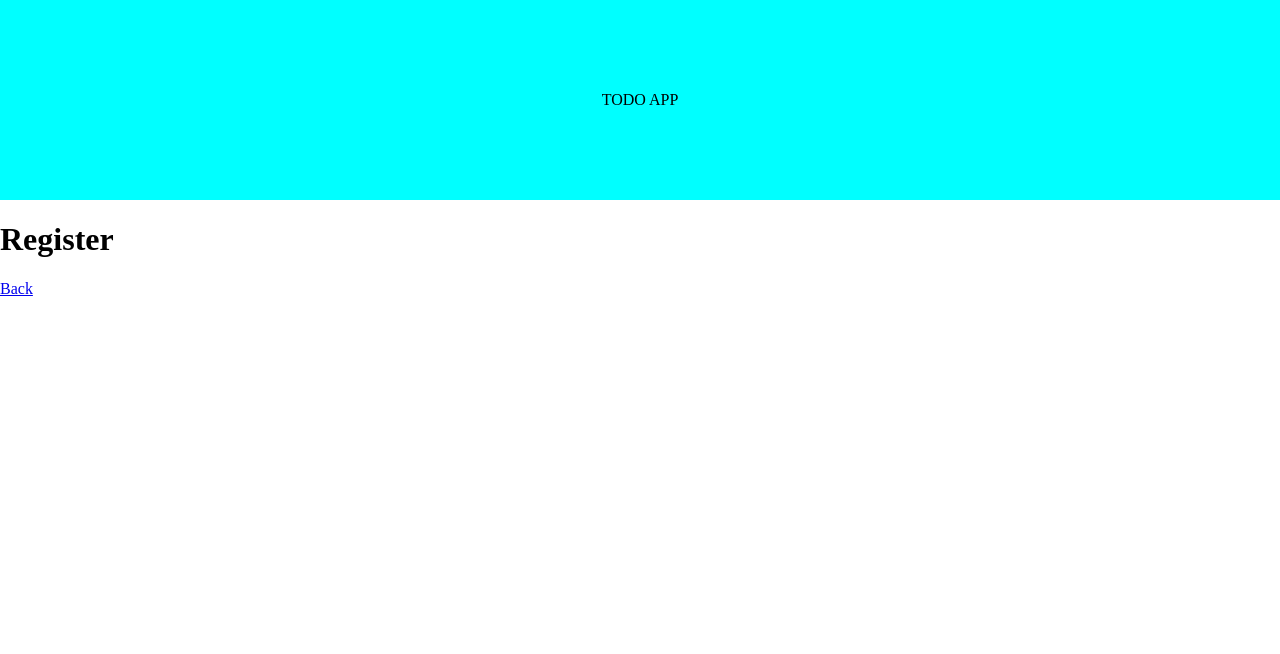
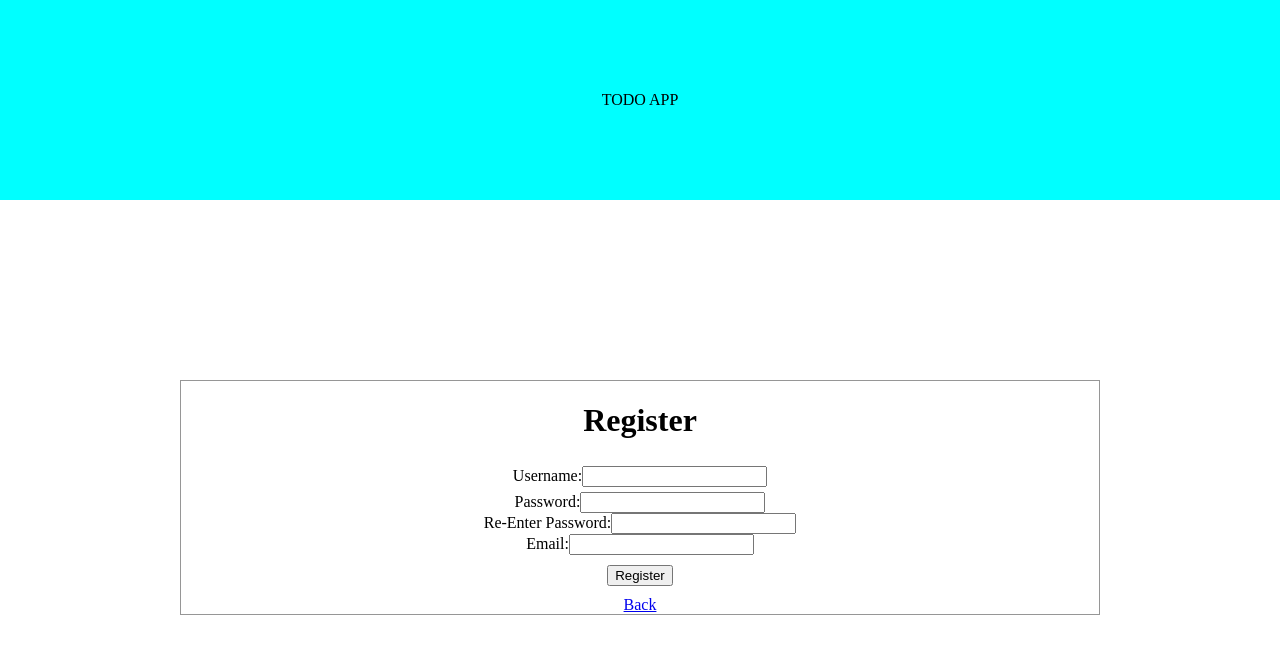
Before and after one commit to yigitgokkaya/ToDo_project, a React (Create React App) app: page /register in a window 1280 px wide. Shown: the top 654 px of the page. Built offline with nearby package versions, Linux system fonts and the light colour scheme.

Commit message:
initial setup for forms

```diff
--- a/src/pages/Login.js
+++ b/src/pages/Login.js
@@ -1,15 +1,29 @@
-import React from 'react';
-import { Link } from 'react-router-dom';
+import React from "react";
+import { Link } from "react-router-dom";
+import "../styling/Login.css";
 
 const Login = () => {
   return (
-    <div>
-      <h1>Login</h1>
-      <Link to="/Register">
-        Register
-      </Link>
-    </div>
-  )
-}
+    <form>
+      <div className="login_controls">
+        <h1>Login</h1>
+        <div className="uname_controls">
+          <label>Username:</label>
+          <input type="text"></input>
+        </div>
+        <div className="password_controls">
+          <label>Password:</label>
+          <input type="text"></input>
+        </div>
+        <div className="action_controls">
+          <button>Login</button>
+        </div>
+        <div>
+          <Link to="/Register">Register</Link>
+        </div>
+      </div>
+    </form>
+  );
+};
 
-export default Login
+export default Login;
--- a/src/pages/PrivateRoutes.js
+++ b/src/pages/PrivateRoutes.js
@@ -5,6 +5,9 @@ const PrivateRoutes = () => {
   let auth = { token: false};
 
   return auth.token ? <Outlet /> : <Navigate to="/" />;
+  // 31 bu yıl en iyi yıl xd
+  const dedo = 31;
+
 };
 
 export default PrivateRoutes;
--- a/src/pages/Register.js
+++ b/src/pages/Register.js
@@ -3,12 +3,35 @@ import { Link } from "react-router-dom";
 
 const Register = () => {
   return (
-    <div>
+    <form>
+    <div className="login_controls">
       <h1>Register</h1>
-      <Link to="/" >
-        Back
-      </Link>
+      <div className="uname_controls">
+        <label>Username:</label>
+        <input type="text"></input>
+      </div>
+      <div className="password_controls">
+        <label>Password:</label>
+        <input type="text"></input>
+      </div>
+      <div className="password_controls">
+        <label>Re-Enter Password:</label>
+        <input type="text"></input>
+      </div>
+      <div className="password_controls">
+        <label>Email:</label>
+        <input type="text"></input>
+      </div>
+      <div className="action_controls">
+        <button>Register</button>
+      </div>
+      <div>
+        <Link to="/">Back</Link>
+      </div>
     </div>
+
+  </form>
+
   );
 };
 
--- a/src/styling/Login.css
+++ b/src/styling/Login.css
@@ -0,0 +1,15 @@
+.login_controls {
+  margin: 180px;
+  display: flex;
+  border: 1px solid #969696;
+  flex-direction: column;
+  justify-content: center;
+  align-items: center;
+}
+
+.uname_controls {
+  margin: 5px;
+}
+.action_controls {
+  margin: 10px;
+}
```
